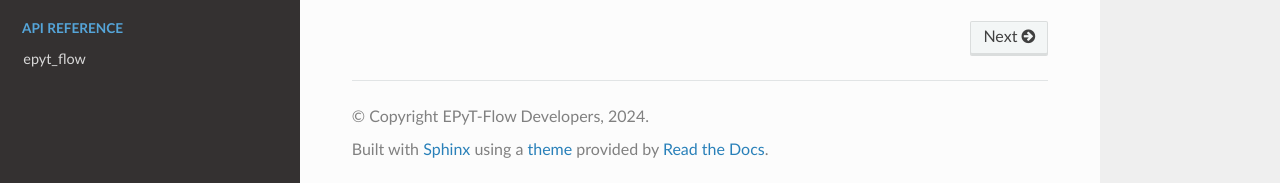
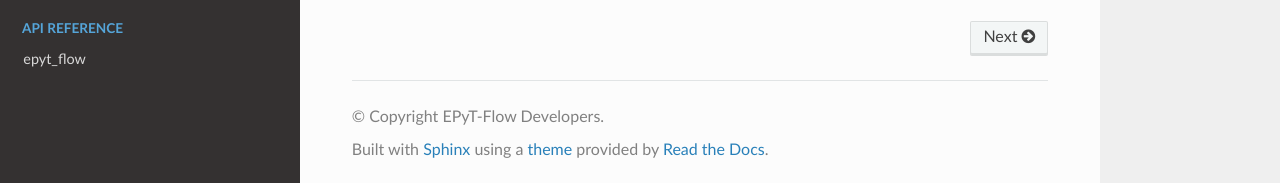
Before and after one commit to WaterFutures/EPyT-Flow, a Sphinx documentation site: the page built from docs/index.rst, in a window 1280 px wide and 900 px high, scrolled down 2308 px. Shown: the part 714-897 px from the top of the window. Built offline with Sphinx 7.4.7 and the Read the Docs theme 3.1.0, drawn with Linux system fonts in a browser that asks for light colours.

Commit message:
Remove year from copyright statement

```diff
--- a/docs/conf.py
+++ b/docs/conf.py
@@ -19,7 +19,7 @@ sys.path.insert(0, os.path.abspath('../'))
 # -- Project information -----------------------------------------------------
 
 project = 'EPyT-Flow'
-copyright = 'EPyT-Flow Developers, 2024'
+copyright = 'EPyT-Flow Developers'
 author = 'André Artelt, Marios S. Kyriakou, Stelios G. Vrachimis, et al.'
 
 
```
Also changed, not shown: 1 other file.
